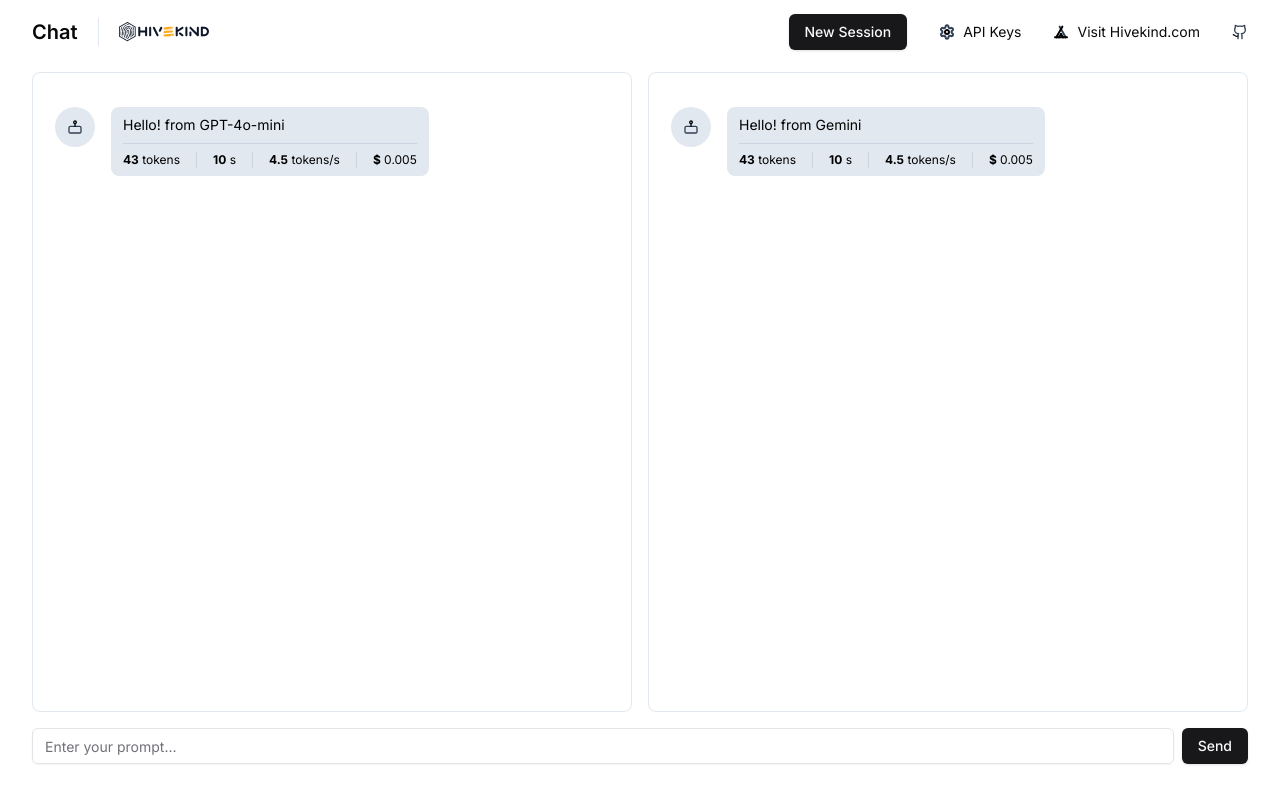
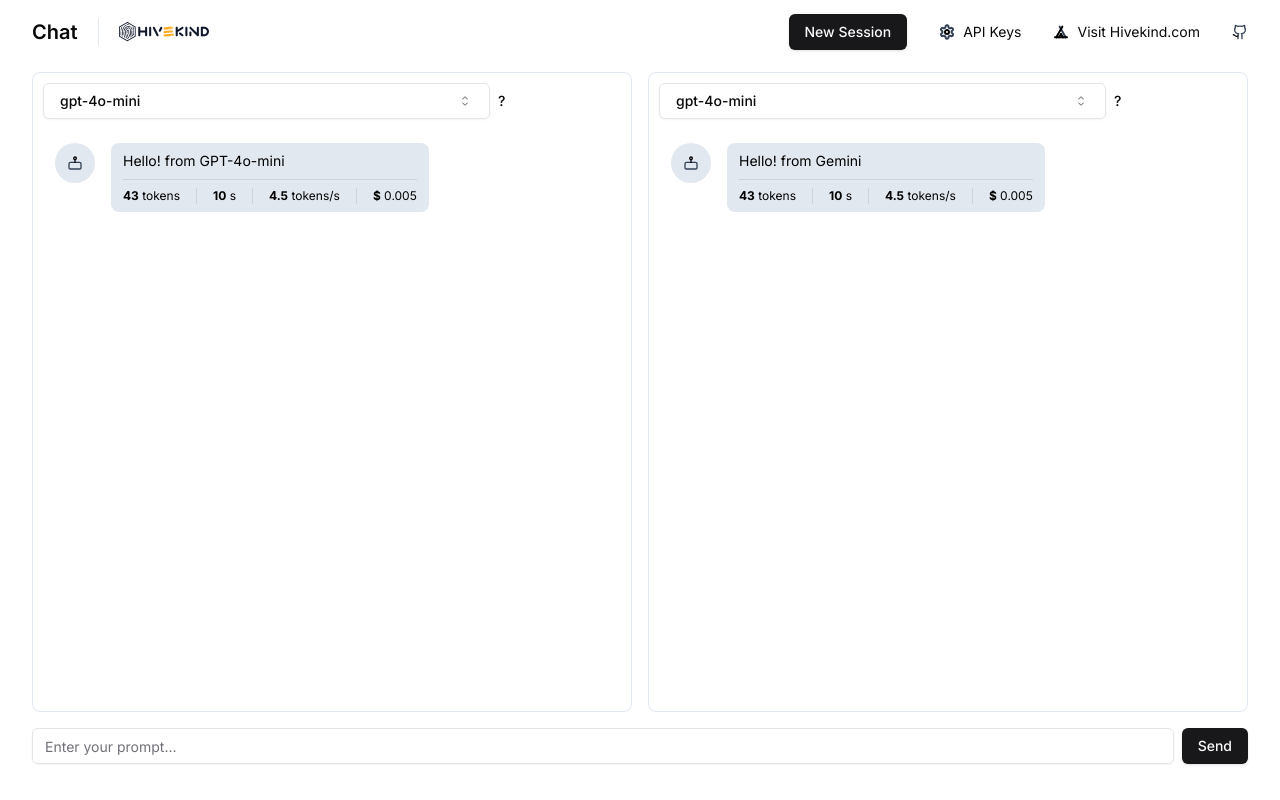
Before and after one commit to Hivekind/hivechat, a Next.js app: page /hivechat/ in a window 1280 px wide. Built offline with nearby package versions, Linux system fonts and the light colour scheme.

Commit message:
Model selector dropdown

```diff
--- a/src/components/gemini-chat-box.tsx
+++ b/src/components/gemini-chat-box.tsx
@@ -6,6 +6,7 @@
 import { GoogleGenerativeAI } from "@google/generative-ai";
 import { safetySettings, generationConfig } from "@/data/gemini-settings";
 import { aiMessage } from "@/lib/utils";
+import { ModelSelector } from "./model-selector";
 
 interface ChatSession {
   sendMessage: (
@@ -91,6 +92,7 @@
       }}
       className="border border-slate-200 rounded-lg p-4 h-[80vh]"
     >
+      <ModelSelector />
       {messages.map((message) => {
         if (message.type === MessageType.Send) {
           return (
--- a/src/components/model-selector.tsx
+++ b/src/components/model-selector.tsx
@@ -27,33 +27,15 @@
   PopoverTrigger,
 } from "@/components/ui/popover";
 
-import { Model, ModelType } from "@/data/models";
+import { Model, models, types } from "@/data/models";
 
-interface ModelSelectorProps extends PopoverProps {
-  types: readonly ModelType[];
-  models: Model[];
-}
-
-export function ModelSelector({ models, types, ...props }: ModelSelectorProps) {
+export function ModelSelector({ ...props }) {
   const [open, setOpen] = React.useState(false);
   const [selectedModel, setSelectedModel] = React.useState<Model>(models[0]);
   const [peekedModel, setPeekedModel] = React.useState<Model>(models[0]);
 
   return (
-    <div className="grid gap-2">
-      <HoverCard openDelay={200}>
-        <HoverCardTrigger asChild>
-          <Label htmlFor="model">Model</Label>
-        </HoverCardTrigger>
-        <HoverCardContent
-          align="start"
-          className="w-[260px] text-sm"
-          side="left"
-        >
-          The model which will generate the completion. Some models are suitable
-          for natural language tasks, others specialize in code. Learn more.
-        </HoverCardContent>
-      </HoverCard>
+    <div className="flex gap-2 items-center w-4/5">
       <Popover open={open} onOpenChange={setOpen} {...props}>
         <PopoverTrigger asChild>
           <Button
@@ -120,6 +102,19 @@
           </HoverCard>
         </PopoverContent>
       </Popover>
+      <HoverCard openDelay={200}>
+        <HoverCardTrigger asChild>
+          <Label htmlFor="model">?</Label>
+        </HoverCardTrigger>
+        <HoverCardContent
+          align="start"
+          className="w-[260px] text-sm"
+          side="right"
+        >
+          The model which will generate the completion. Some models are suitable
+          for natural language tasks, others specialize in code. Learn more.
+        </HoverCardContent>
+      </HoverCard>
     </div>
   );
 }
--- a/src/components/openAI-chat-box.tsx
+++ b/src/components/openAI-chat-box.tsx
@@ -9,6 +9,7 @@
 
 import { chatStream } from "@/lib/openai";
 import { aiMessage } from "@/lib/utils";
+import { ModelSelector } from "./model-selector";
 
 type OpenAIChatBoxProps = {
   messages: MessageData[];
@@ -85,6 +86,7 @@
       }}
       className="border border-slate-200 rounded-lg p-4 h-[80vh]"
     >
+      <ModelSelector />
       {messages.map((message) => {
         if (message.type === MessageType.Send) {
           return (
```
